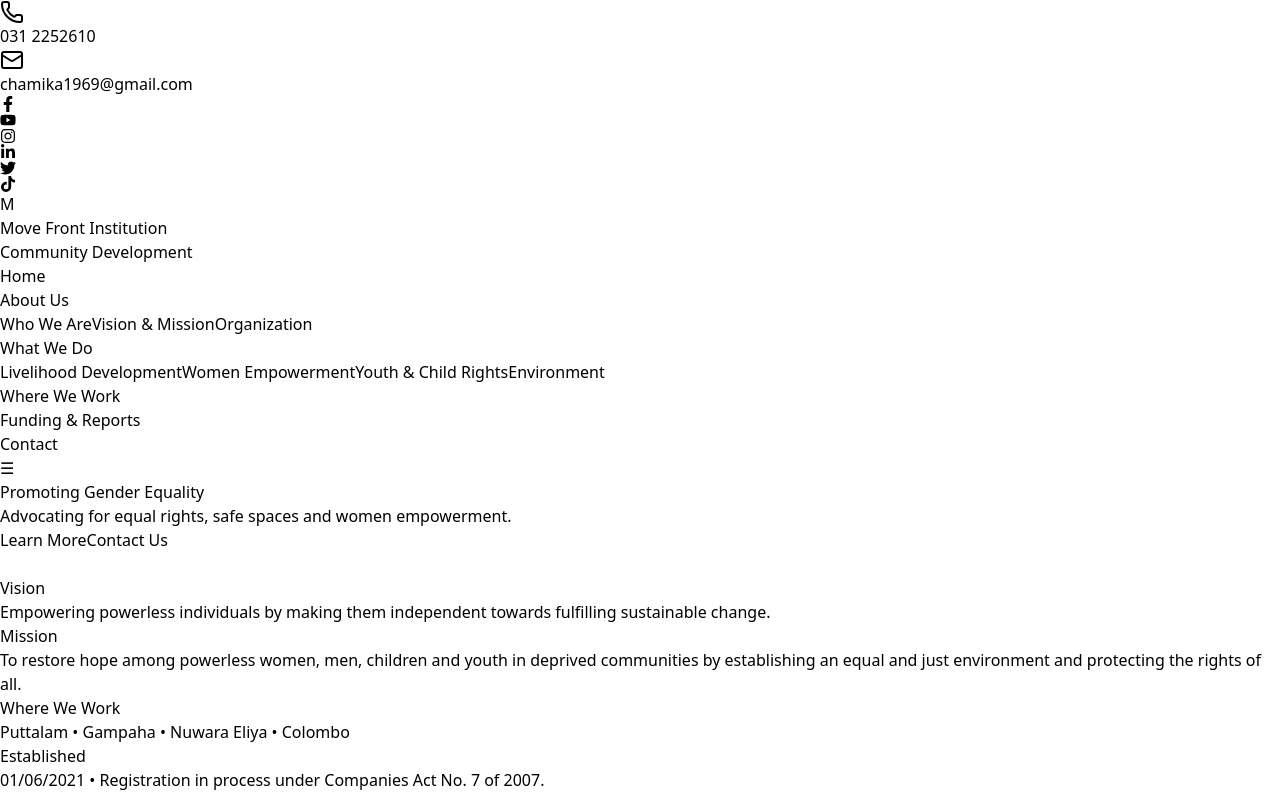
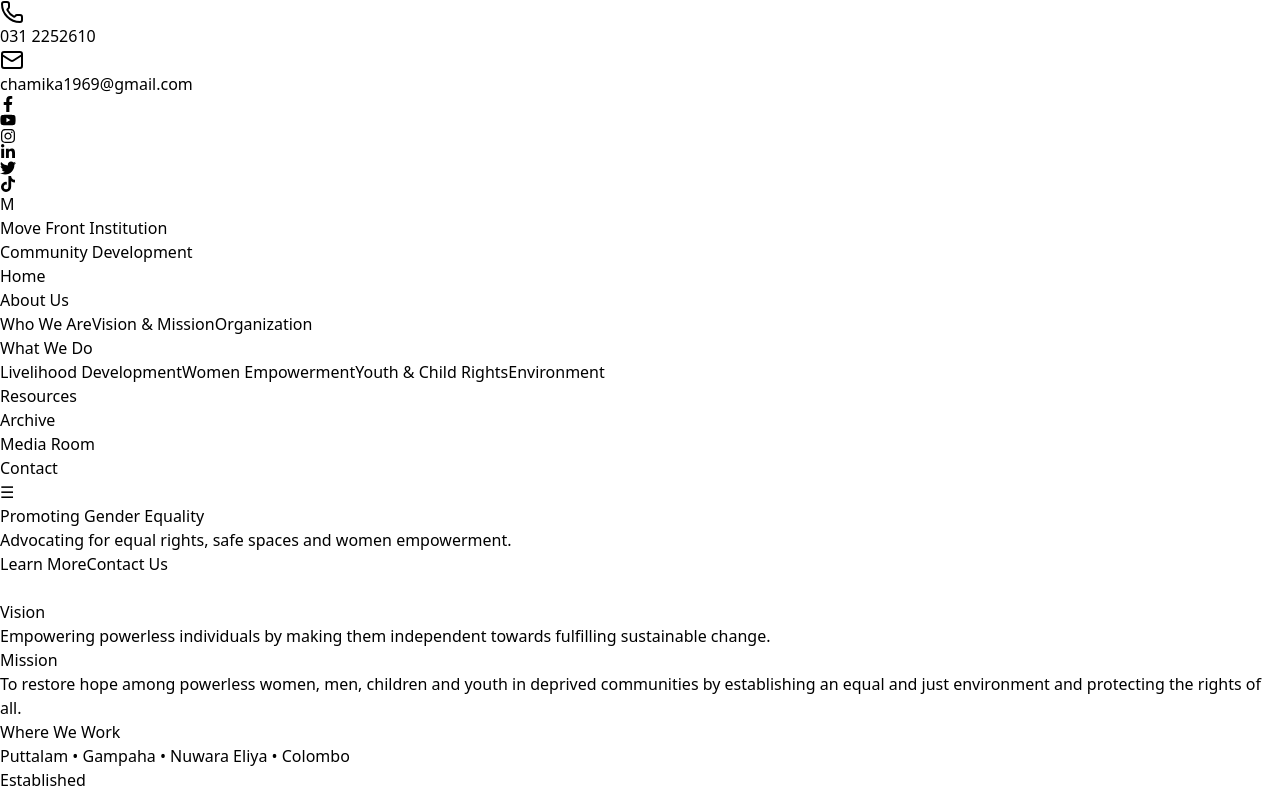
Before and after one commit to supunpramod/Move-Front-Institution, a React (Vite) app: page / in a window 1280 px wide. Shown: the top 796 px of the page. Built offline with nearby package versions, Linux system fonts and the light colour scheme.

Commit message:
feat: Update NavbarMega component to rename menu items for clarity

```diff
--- a/src/components/NavbarMega.jsx
+++ b/src/components/NavbarMega.jsx
@@ -22,8 +22,9 @@
       { label: "Environment", to: "/what-we-do#env" },
     ],
   },
-  { label: "Where We Work", to: "/where-we-work" },
-  { label: "Funding & Reports", to: "/funding-reports" },
+  { label: "Resources", to: "/where-we-work" },
+  { label: "Archive", to: "/funding-reports" },
+  { label: "Media Room", to: "/funding-reports" },
   { label: "Contact", to: "/contact" },
 ];
 
```
